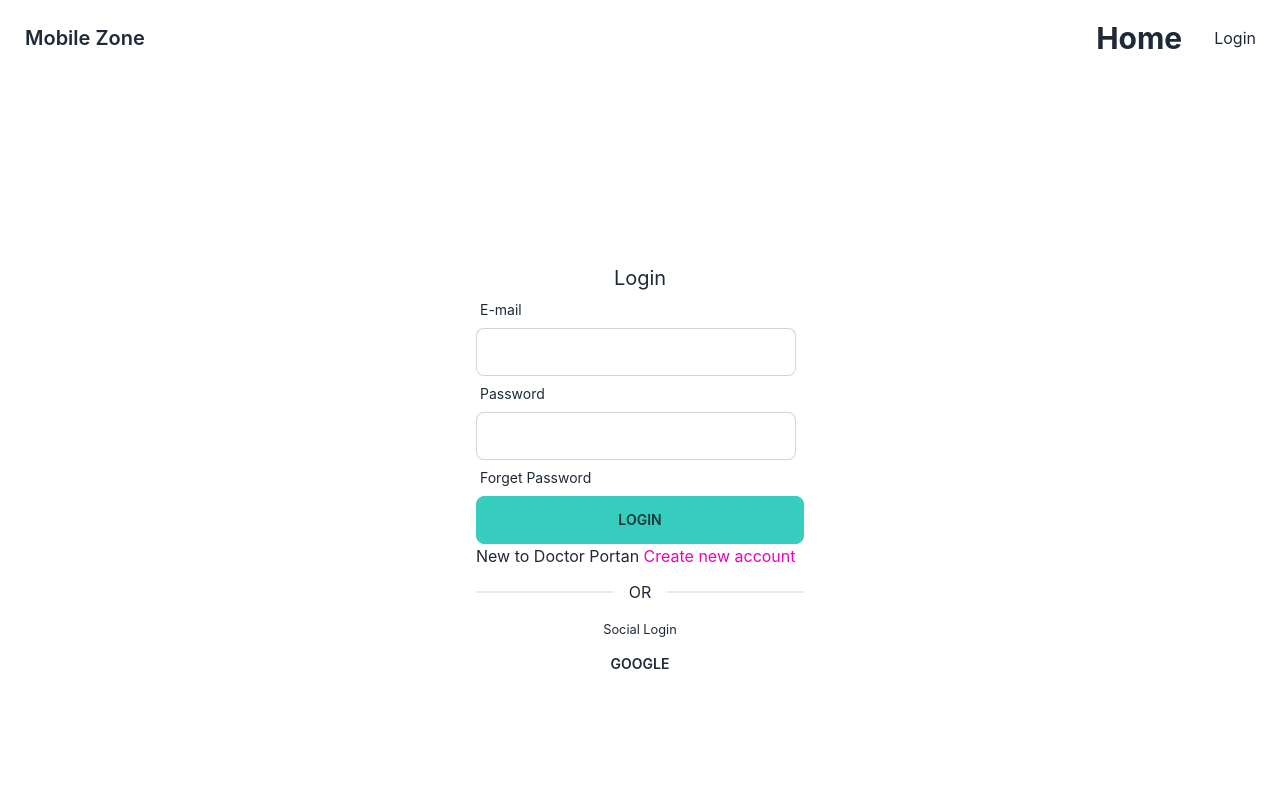
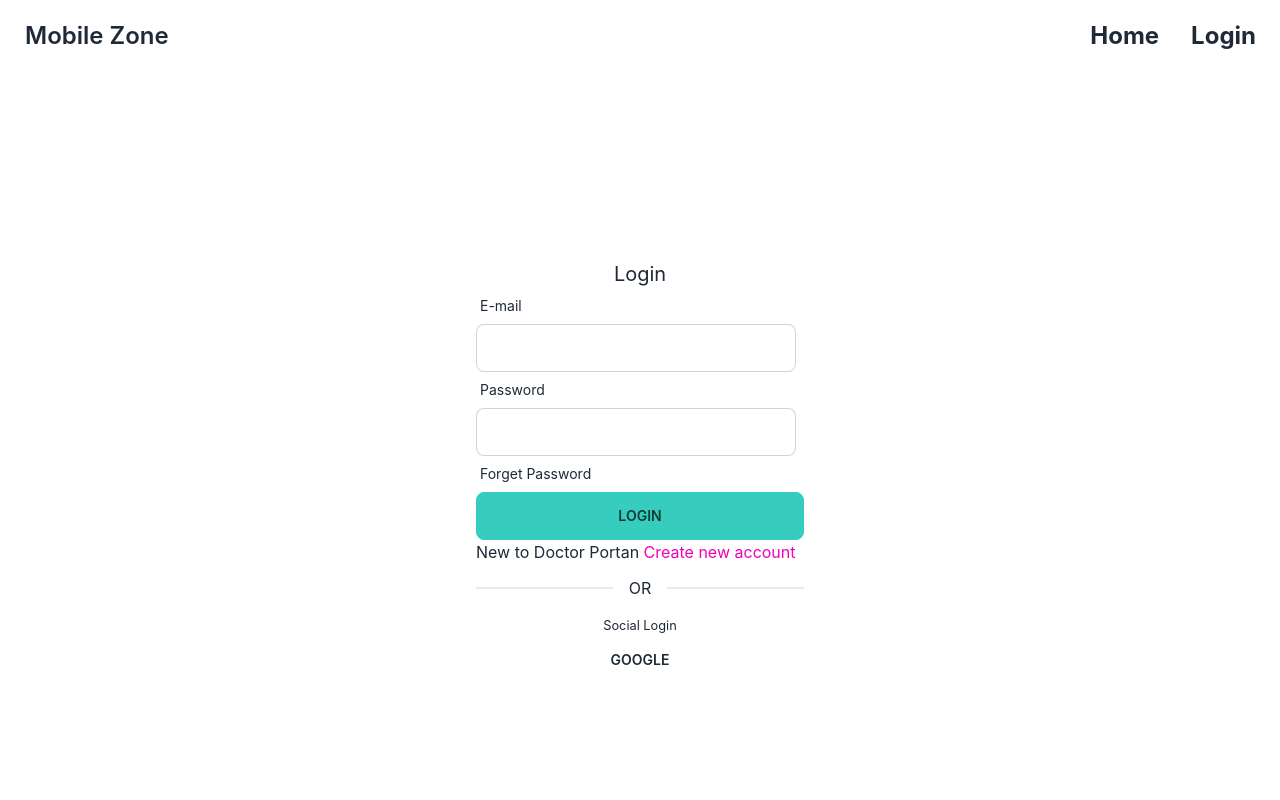
Before and after one commit to nazmulbhuyian/mobileZone-client, a React (Create React App) app: page /login in a window 1280 px wide. Shown: the top 800 px of the page. Built offline with nearby package versions, Linux system fonts and the light colour scheme; no server answers.

Commit message:
logo add

```diff
--- a/src/Shared/Navbar/Navbar.js
+++ b/src/Shared/Navbar/Navbar.js
@@ -13,7 +13,7 @@ const Navbar = () => {
     }
 
     const menuItems = <React.Fragment>
-        <li className='text-3xl font-bold'><Link to='/'>Home</Link></li>
+        <li className='text-2xl font-bold'><Link to='/'>Home</Link></li>
         {/* <li><Link to='/about'>About</Link></li> */}
         {
             user?.uid ?
@@ -22,7 +22,7 @@ const Navbar = () => {
                     <li className='text-2xl font-bold'><button onClick={handleLogOut}>Sign  Up</button></li>
                 </>
                 :
-                <li><Link to='/login'>Login</Link></li>
+                <li className='text-2xl font-bold'><Link to='/login'>Login</Link></li>
         }
     </React.Fragment>
 
@@ -37,7 +37,7 @@ const Navbar = () => {
                         {menuItems}
                     </ul>
                 </div>
-                <Link to='/' className="btn btn-ghost normal-case text-xl">Mobile Zone</Link>
+                <Link to='/' className="btn btn-ghost normal-case text-2xl">Mobile Zone</Link>
             </div>
             <div className="navbar-center hidden lg:flex">
                 <ul className="menu menu-horizontal p-0">
```
